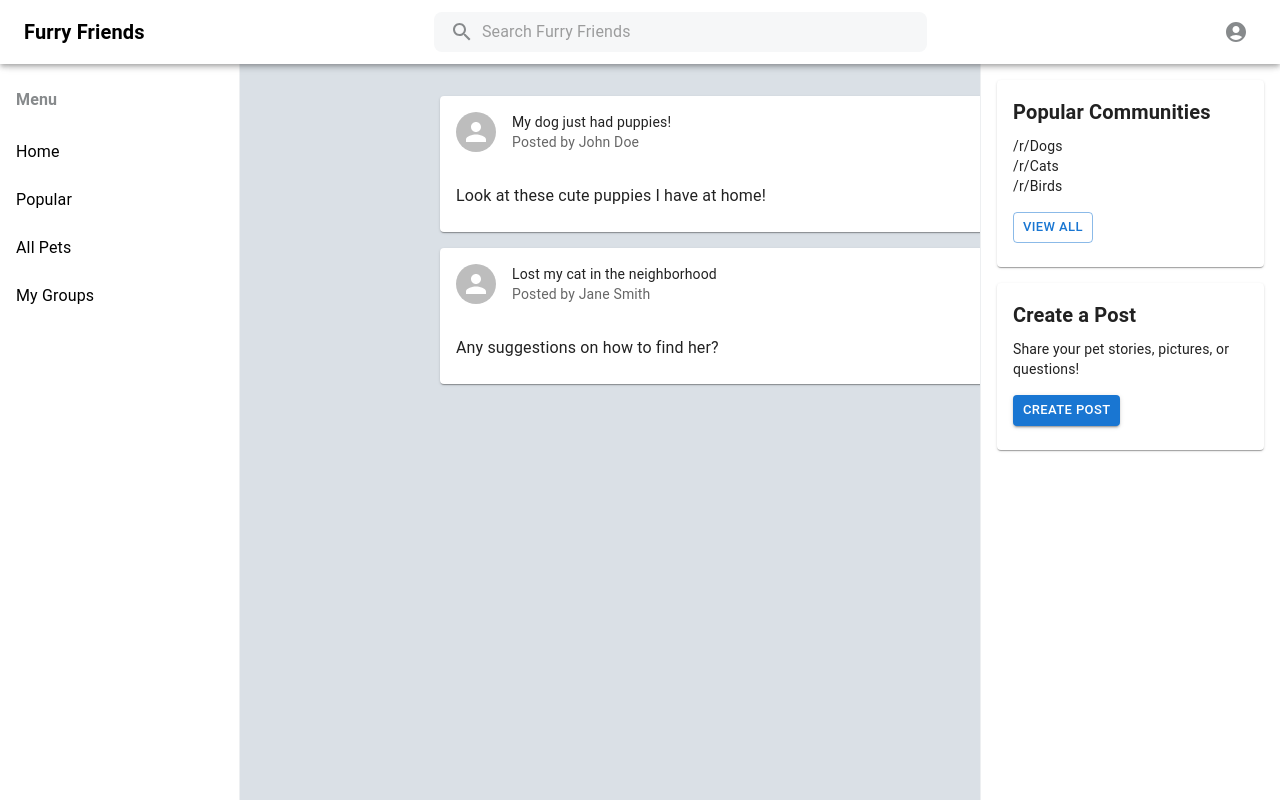
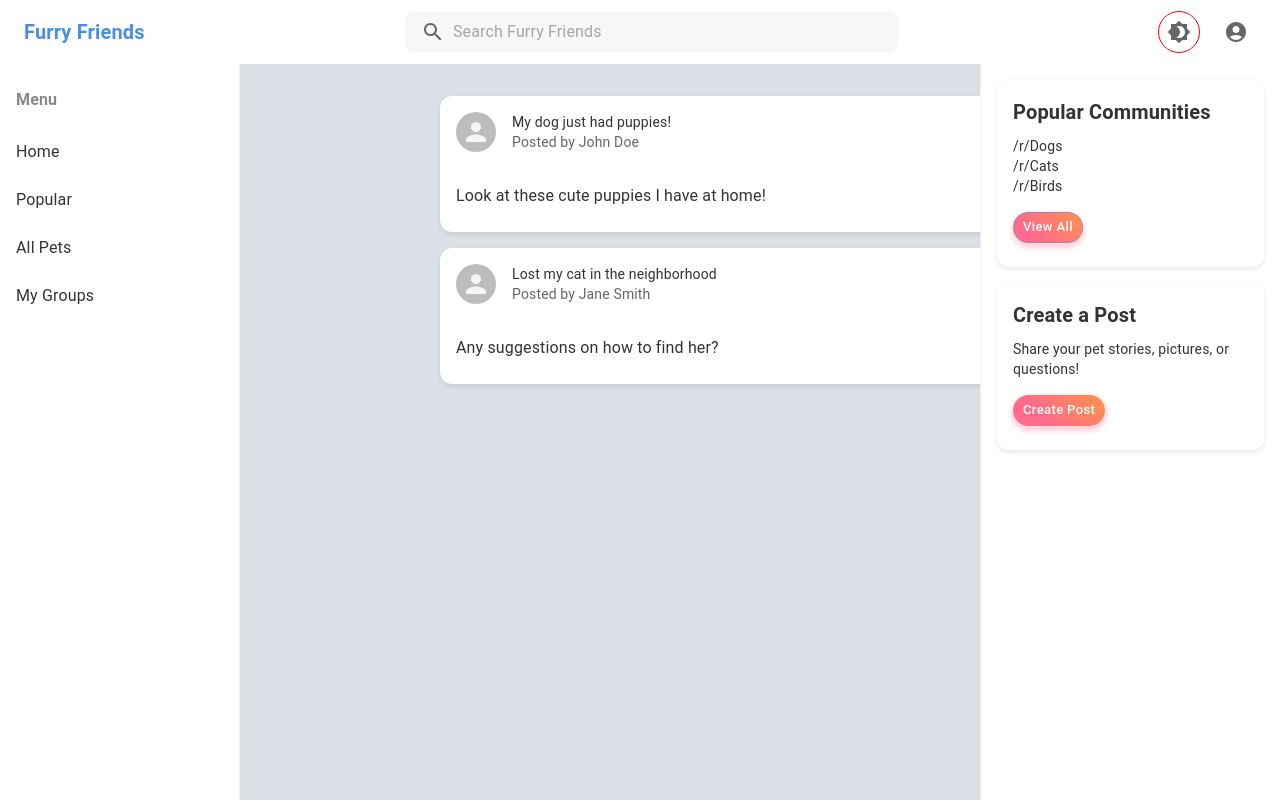
Before and after one commit to rafidahad/Furry_Pets, a React (Vite) app: page / in a window 1280 px wide. Built offline with nearby package versions, Linux system fonts and the light colour scheme.

Commit message:
theme added

```diff
--- a/src/App.jsx
+++ b/src/App.jsx
@@ -1,15 +1,24 @@
 // src/App.jsx
-import React from 'react';
+import React, { useState } from 'react';
 import { BrowserRouter as Router, Route, Routes } from 'react-router-dom';
+import { ThemeProvider } from '@mui/material/styles';
+import CssBaseline from '@mui/material/CssBaseline';
 import Home from './pages/Home';
+import { lightTheme, darkTheme } from './theme';
 
 const App = () => {
+  const [darkMode, setDarkMode] = useState(false);
+  const toggleTheme = () => setDarkMode((prev) => !prev);
+
   return (
-    <Router>
-      <Routes>
-        <Route path="/" element={<Home />} />
-      </Routes>
-    </Router>
+    <ThemeProvider theme={darkMode ? darkTheme : lightTheme}>
+      <CssBaseline />
+      <Router>
+        <Routes>
+          <Route path="/" element={<Home toggleTheme={toggleTheme} darkMode={darkMode} />} />
+        </Routes>
+      </Router>
+    </ThemeProvider>
   );
 };
 
--- a/src/components/Navbar.jsx
+++ b/src/components/Navbar.jsx
@@ -1,31 +1,34 @@
-// Navbar.jsx
+// src/components/Navbar.jsx
 import React from 'react';
 import { AppBar, Toolbar, Typography, Box, IconButton, InputBase, useMediaQuery } from '@mui/material';
 import { useTheme } from '@mui/material/styles';
 import SearchIcon from '@mui/icons-material/Search';
 import AccountCircle from '@mui/icons-material/AccountCircle';
 import MenuIcon from '@mui/icons-material/Menu';
+import Brightness4Icon from '@mui/icons-material/Brightness4';
+import Brightness7Icon from '@mui/icons-material/Brightness7';
 
-const Navbar = ({ onMenuClick }) => {
+const Navbar = ({ onMenuClick, toggleTheme, darkMode }) => {
   const theme = useTheme();
   const isMdUp = useMediaQuery(theme.breakpoints.up('md'));
 
   return (
-    <AppBar position="fixed" sx={{ backgroundColor: '#ffffff', color: '#000000' }}>
+    <AppBar position="fixed" color="inherit">
       <Toolbar sx={{ display: 'flex', justifyContent: 'space-between' }}>
         <Box sx={{ display: 'flex', alignItems: 'center' }}>
-          {/* Show the menu button on small screens */}
           {!isMdUp && (
-            <IconButton onClick={onMenuClick} sx={{ color: '#878a8c', mr: 2 }}>
+            <IconButton onClick={onMenuClick} sx={{ color: theme.palette.text.secondary, mr: 2 }}>
               <MenuIcon />
             </IconButton>
           )}
-          <Typography variant="h6" component="div" sx={{ cursor: 'pointer', fontWeight: 'bold' }}>
+          <Typography
+            variant="h6"
+            sx={{ cursor: 'pointer', fontWeight: 'bold', color: theme.palette.primary.main }}
+          >
             Furry Friends
           </Typography>
         </Box>
 
-        {/* Middle Section: Search Bar */}
         <Box
           sx={{
             display: 'flex',
@@ -37,7 +40,7 @@ const Navbar = ({ onMenuClick }) => {
             width: '40%',
           }}
         >
-          <SearchIcon sx={{ color: '#878a8c', marginRight: 1 }} />
+          <SearchIcon sx={{ color: theme.palette.text.secondary, mr: 1 }} />
           <InputBase
             placeholder="Search Furry Friends"
             inputProps={{ 'aria-label': 'search furry friends' }}
@@ -45,9 +48,15 @@ const Navbar = ({ onMenuClick }) => {
           />
         </Box>
 
-        {/* Right Section: Icons */}
-        <Box>
-          <IconButton sx={{ color: '#878a8c' }}>
+        <Box sx={{ display: 'flex', alignItems: 'center' }}>
+          {/* Theme toggle button with temporary red border for debugging */}
+          <IconButton
+            onClick={toggleTheme}
+            sx={{ color: theme.palette.text.secondary, mr: 2, border: '1px solid red' }}
+          >
+            {darkMode ? <Brightness7Icon /> : <Brightness4Icon />}
+          </IconButton>
+          <IconButton sx={{ color: theme.palette.text.secondary }}>
             <AccountCircle />
           </IconButton>
         </Box>
--- /dev/null
+++ b/src/theme.js
@@ -0,0 +1,84 @@
+// src/theme.js
+import { createTheme } from "@mui/material/styles";
+
+export const lightTheme = createTheme({
+  palette: {
+    mode: "light",
+    primary: { main: "#4a90e2" },
+    secondary: { main: "#f5a623" },
+    background: { default: "#f4f4f4" },
+    text: { primary: "#333333", secondary: "#666666" },
+  },
+  typography: {
+    fontFamily: '"Roboto", "Helvetica", "Arial", sans-serif',
+    h6: { fontWeight: 600 },
+  },
+  components: {
+    MuiAppBar: {
+      styleOverrides: { root: { boxShadow: "none" } },
+    },
+    MuiButton: {
+      styleOverrides: {
+        root: {
+          borderRadius: "20px",
+          textTransform: "none",
+          background: "linear-gradient(45deg, #FE6B8B 30%, #FF8E53 90%)",
+          color: "#fff",
+          boxShadow: "0 3px 5px 2px rgba(255, 105, 135, .3)",
+          "&:hover": {
+            background: "linear-gradient(45deg, #FF8E53 30%, #FE6B8B 90%)",
+          },
+        },
+      },
+    },
+    MuiCard: {
+      styleOverrides: {
+        root: {
+          borderRadius: "12px",
+          boxShadow: "0 2px 5px rgba(0, 0, 0, 0.1)",
+        },
+      },
+    },
+  },
+});
+
+export const darkTheme = createTheme({
+  palette: {
+    mode: "dark",
+    primary: { main: "#90caf9" },
+    secondary: { main: "#ffb74d" },
+    background: { default: "#121212" },
+    text: { primary: "#ffffff", secondary: "#b0bec5" },
+  },
+  typography: {
+    fontFamily: '"Roboto", "Helvetica", "Arial", sans-serif',
+    h6: { fontWeight: 600 },
+  },
+  components: {
+    MuiAppBar: {
+      styleOverrides: { root: { boxShadow: "none" } },
+    },
+    MuiButton: {
+      styleOverrides: {
+        root: {
+          borderRadius: "20px",
+          textTransform: "none",
+          background: "linear-gradient(45deg, #90caf9 30%, #ffb74d 90%)",
+          color: "#fff",
+          boxShadow: "0 3px 5px 2px rgba(255, 140, 0, .3)",
+          "&:hover": {
+            background: "linear-gradient(45deg, #ffb74d 30%, #90caf9 90%)",
+          },
+        },
+      },
+    },
+    MuiCard: {
+      styleOverrides: {
+        root: {
+          borderRadius: "12px",
+          boxShadow: "0 2px 5px rgba(0, 0, 0, 0.5)",
+        },
+      },
+    },
+  },
+});
```
